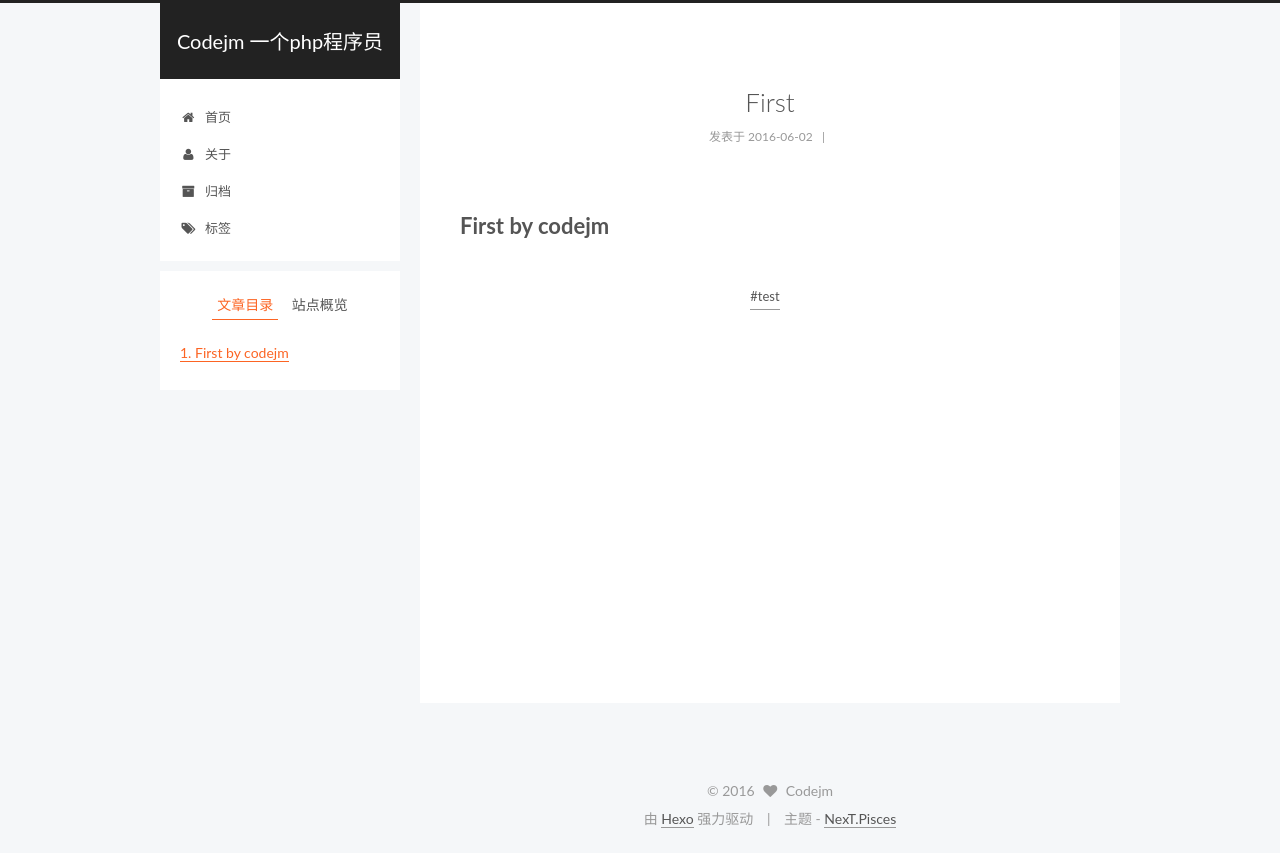
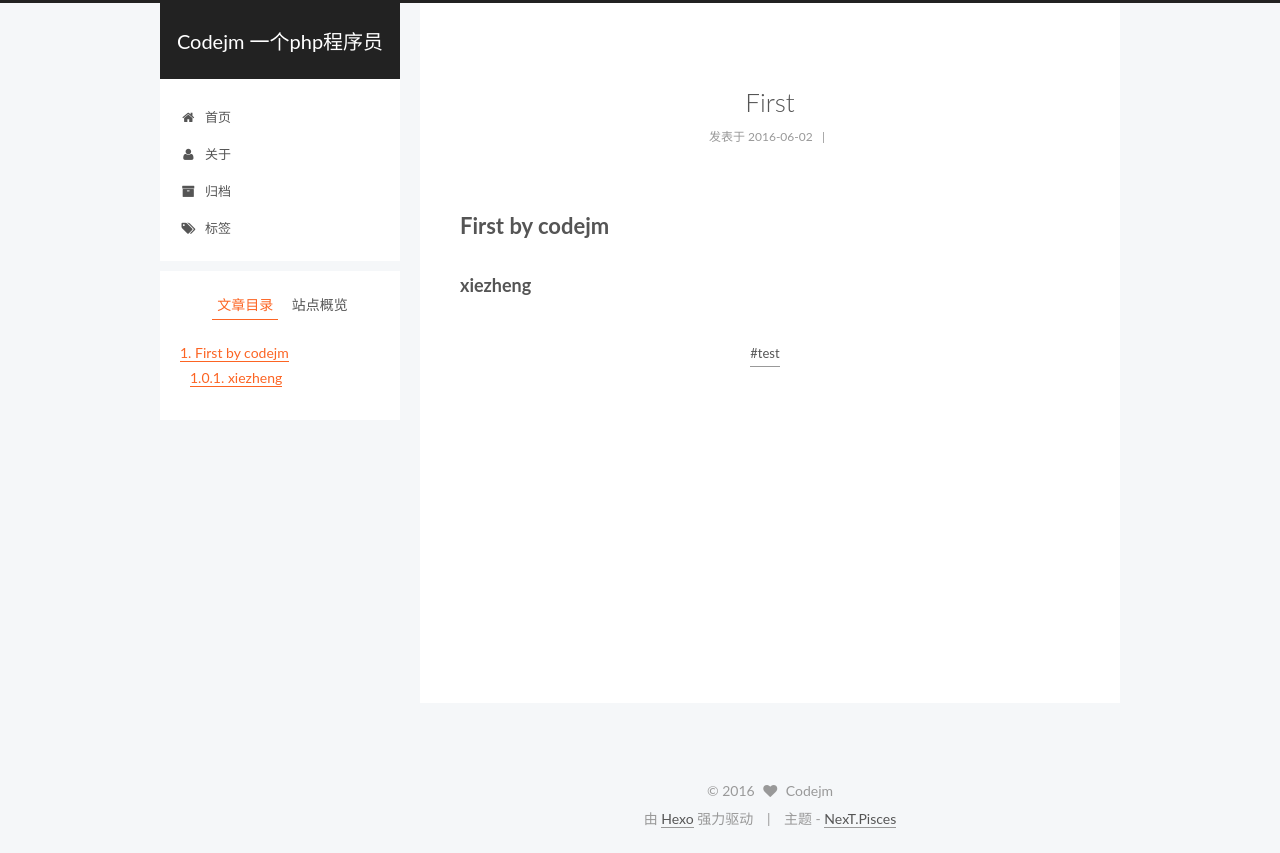
Before and after one commit to codejm/codejm.github.com, a plain HTML site: page 2016/06/02/First/index.html in a window 1280 px wide. Drawn offline with Linux system fonts and the light colour scheme; a script that the page names is missing; a web font is replaced by a local one.

Commit message:
Site updated: 2016-06-02 18:32:03

```diff
--- a/2016/06/02/First/index.html
+++ b/2016/06/02/First/index.html
@@ -84,16 +84,16 @@
 
 
 
-<meta name="description" content="First by codejm">
+<meta name="description" content="First by codejmxiezheng">
 <meta property="og:type" content="article">
 <meta property="og:title" content="First">
 <meta property="og:url" content="http://www.codejm.com/2016/06/02/First/index.html">
 <meta property="og:site_name" content="Codejm 一个php程序员">
-<meta property="og:description" content="First by codejm">
-<meta property="og:updated_time" content="2016-06-02T10:30:24.000Z">
+<meta property="og:description" content="First by codejmxiezheng">
+<meta property="og:updated_time" content="2016-06-02T10:31:58.000Z">
 <meta name="twitter:card" content="summary">
 <meta name="twitter:title" content="First">
-<meta name="twitter:description" content="First by codejm">
+<meta name="twitter:description" content="First by codejmxiezheng">
 
 
 
@@ -288,7 +288,7 @@
 
 
 
-        <h1 id="First-by-codejm"><a href="#First-by-codejm" class="headerlink" title="First by codejm"></a>First by codejm</h1>
+        <h1 id="First-by-codejm"><a href="#First-by-codejm" class="headerlink" title="First by codejm"></a>First by codejm</h1><h3 id="xiezheng"><a href="#xiezheng" class="headerlink" title="xiezheng"></a>xiezheng</h3>
 
     </div>
 
@@ -421,7 +421,7 @@
 
 
 
-              <div class="post-toc-content"><ol class="nav"><li class="nav-item nav-level-1"><a class="nav-link" href="#First-by-codejm"><span class="nav-number">1.</span> <span class="nav-text">First by codejm</span></a></li></ol></div>
+              <div class="post-toc-content"><ol class="nav"><li class="nav-item nav-level-1"><a class="nav-link" href="#First-by-codejm"><span class="nav-number">1.</span> <span class="nav-text">First by codejm</span></a><ol class="nav-child"><li class="nav-item nav-level-3"><a class="nav-link" href="#xiezheng"><span class="nav-number">1.0.1.</span> <span class="nav-text">xiezheng</span></a></li></ol></li></ol></li></ol></div>
 
           </div>
         </section>
```
Also changed, not shown: index.html (+1 -1 lines).
